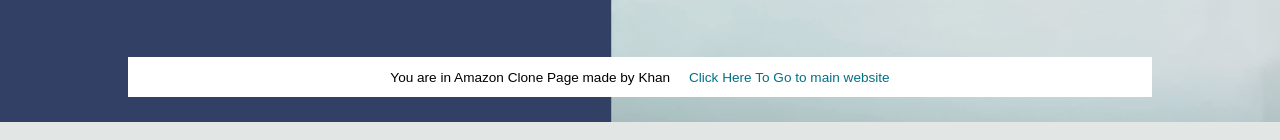
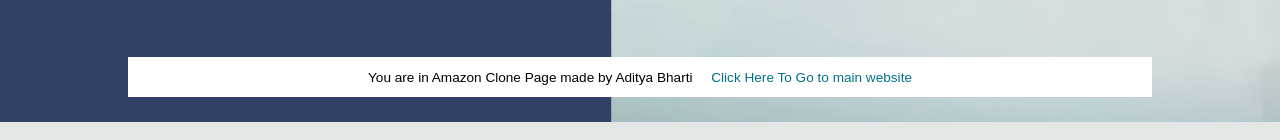
Before and after one commit to Adityabhartiit/Amazon_Clone, a plain HTML site: page index.html in a window 1280 px wide. Shown: the part 328-468 px from the top of the page. Drawn offline with Linux system fonts and the light colour scheme.

Commit message:
Update index.html

```diff
--- a/index.html
+++ b/index.html
@@ -85,7 +85,7 @@
 
     <div class="hero-section">
         <div class="hero-message">
-            <p>You are in Amazon Clone Page made by Khan <a id="col" href="">Click Here To Go to main website</a></p>
+            <p>You are in Amazon Clone Page made by Aditya Bharti <a id="col" href="">Click Here To Go to main website</a></p>
         </div>
     </div>
 
```
